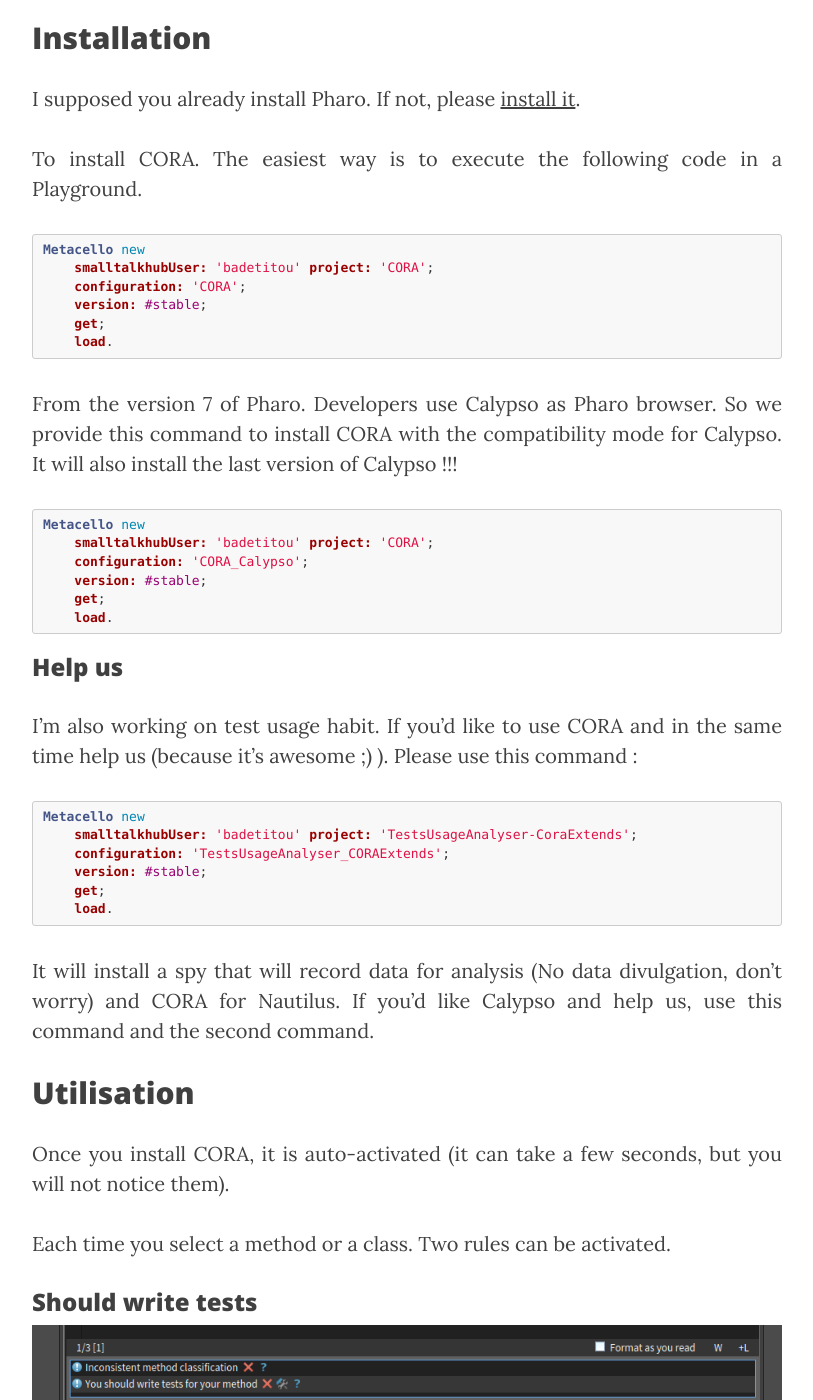
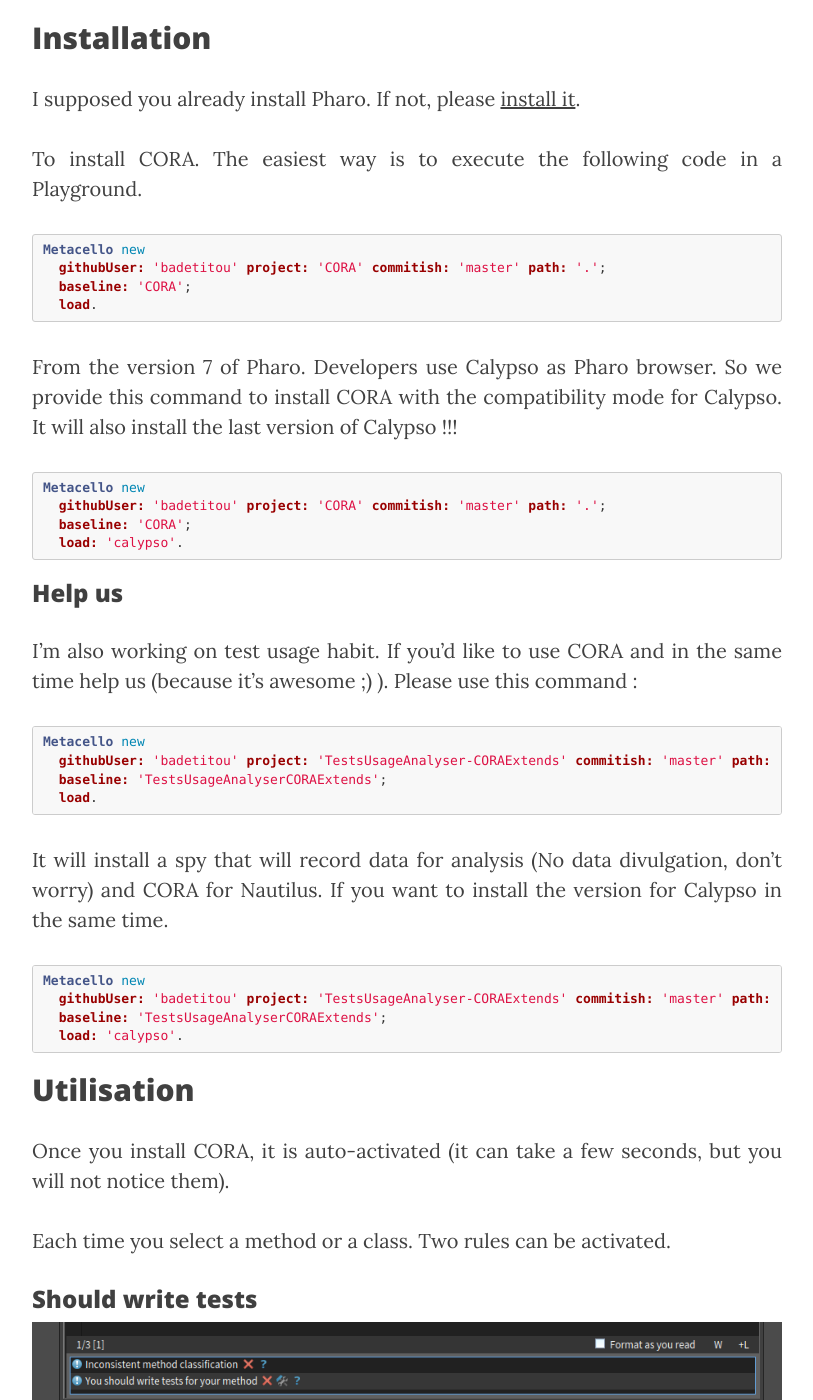
Before and after one commit to badetitou/badetitou.github.io, a Jekyll site: the page built from _posts/2017-07-05-CORA.md, in a window 1280 px wide and 1400 px high, scrolled down 735 px. Shown: the whole window, without its empty margins (233-1046 px from the left). Built offline with Jekyll 4.4.1, drawn with Linux system fonts in a browser that asks for light colours; nearby versions of some CDN libraries.

Commit message:
Change for the command in github

````diff
--- a/_posts/2017-07-05-CORA.md
+++ b/_posts/2017-07-05-CORA.md
@@ -21,11 +21,9 @@
 
 ```st
 Metacello new
-    smalltalkhubUser: 'badetitou' project: 'CORA';
-    configuration: 'CORA';
-    version: #stable;
-    get;
-    load.
+  githubUser: 'badetitou' project: 'CORA' commitish: 'master' path: '.';
+  baseline: 'CORA';
+  load.
 ```
 
 From the version 7 of Pharo. Developers use Calypso as Pharo browser.
@@ -34,11 +32,9 @@
 
 ```st
 Metacello new
-    smalltalkhubUser: 'badetitou' project: 'CORA';
-    configuration: 'CORA_Calypso';
-    version: #stable;
-    get;
-    load.
+  githubUser: 'badetitou' project: 'CORA' commitish: 'master' path: '.';
+  baseline: 'CORA';
+  load: 'calypso'.
 ```
 
 ### Help us
@@ -49,15 +45,20 @@
 
 ```st
 Metacello new
-    smalltalkhubUser: 'badetitou' project: 'TestsUsageAnalyser-CoraExtends';
-    configuration: 'TestsUsageAnalyser_CORAExtends';
-    version: #stable;
-    get;
-    load.
+  githubUser: 'badetitou' project: 'TestsUsageAnalyser-CORAExtends' commitish: 'master' path: '.';
+  baseline: 'TestsUsageAnalyserCORAExtends';
+  load.
 ```
 
 It will install a spy that will record data for analysis (No data divulgation, don't worry) and CORA for Nautilus.
-If you'd like Calypso and help us, use this command and the second command.
+If you want to install the version for Calypso in the same time.
+
+```st
+Metacello new
+  githubUser: 'badetitou' project: 'TestsUsageAnalyser-CORAExtends' commitish: 'master' path: '.';
+  baseline: 'TestsUsageAnalyserCORAExtends';
+  load: 'calypso'.
+```
 
 ## Utilisation
 
````
